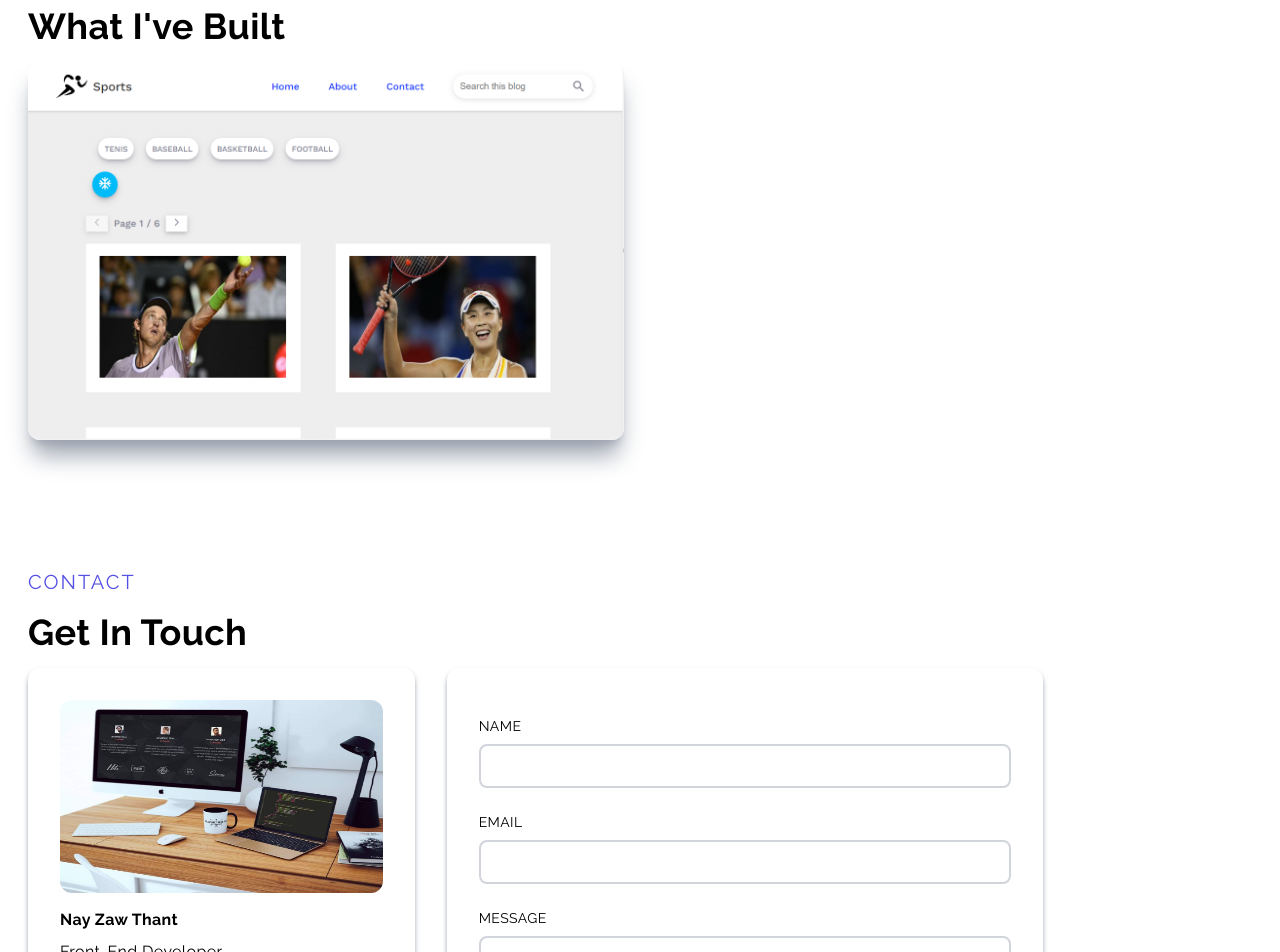
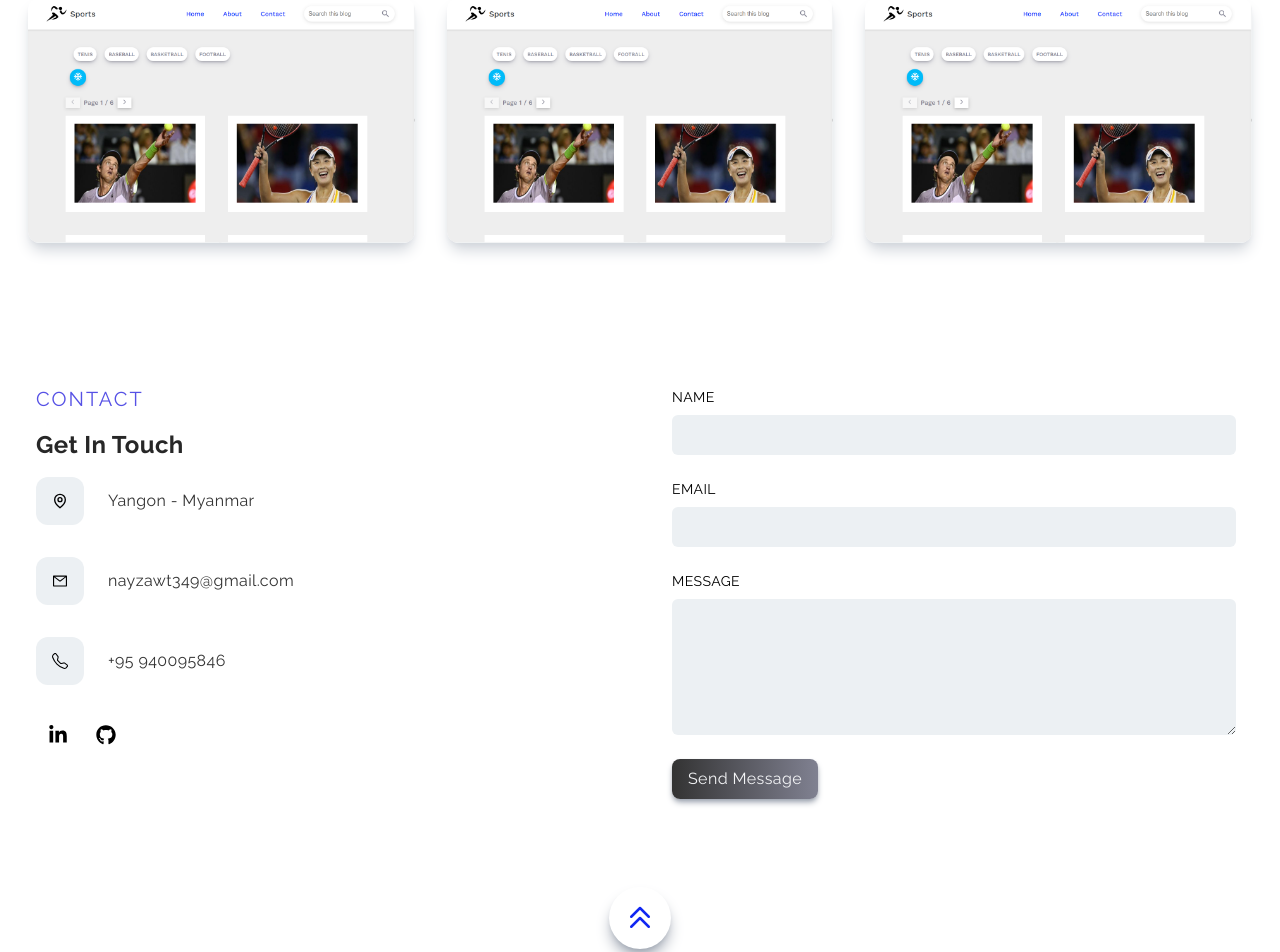
Before and after one commit to Nayzawthant/pofilo, a Next.js app: page / in a window 1280 px wide. Shown: the part 2502-3454 px from the top of the page. Built offline with nearby package versions, Linux system fonts and the light colour scheme.

Commit message:
update form

```diff
--- a/components/About.jsx
+++ b/components/About.jsx
@@ -37,7 +37,7 @@
             Thank you for considering my application. I look forward to the opportunity to contribute my skills and experience to your team!
           </p>
 
-          <div className="flex-auto mt-6 flex space-x-4">
+          <div className="flex-auto mt-6 flex space-x-4 mb-6">
             <button onClick={onButtonClick} className="py-2 shadow-md shadow-gray-400 px-6 rounded-md bg-black text-white" type="submit">
               CV download
             </button>
--- a/components/Contact.jsx
+++ b/components/Contact.jsx
@@ -5,7 +5,10 @@
 import { FaGithub, FaLinkedinIn } from 'react-icons/fa';
 import { HiOutlineChevronDoubleUp } from 'react-icons/hi';
 import emailjs from '@emailjs/browser'
+import {GrLocation} from 'react-icons/gr'
+import {BsTelephone} from 'react-icons/bs'
 import loadingImag from '../public/load.gif'
+
 
 const Contact = () => {
 
@@ -16,13 +19,13 @@
     e.preventDefault();
     setLoading(true)
     emailjs
-      .sendForm (
+      .sendForm(
         'service_dk44git',
         'template_bcraw9m',
         ref.current,
         'ntKRj2ljU6YDemulu'
       )
-      .then (
+      .then(
         result => {
           console.log(result.text);
           setSend(true);
@@ -39,40 +42,44 @@
   return (
     <div id='contact' className='w-full lg:h-screen'>
       <div className='max-w-[1240px] m-auto px-2 py-16 w-full '>
+
+        <div className='flex items-center grid w-full lg:grid-cols-4 gap-8'>
+          {/* left */}
+          <div className='lg:col-span-2 w-full p-2'>
+            <div className=''>
+              <div>
                 <p className='text-xl tracking-widest uppercase text-[#5651e5]'>
                   Contact
                 </p>
-        <h2 className='py-4'>Get In Touch</h2>
-        <div className='grid lg:grid-cols-6 gap-8'>
-          {/* left */}
-          <div className='lg:col-span-2 w-full h-full shadow-md shadow-gray-400 rounded-xl p-4'>
-            <div className='lg:p-4 h-full '>
-              <div >
-                <Image
-                  className='rounded-xl hover:scale-105 ease-in duration-300'
-                  src='/assets/contacttwo.jpg'
-                  width={500}
-                  height={300}
-                  alt='/'
-                />
+                <h2 className='py-4 text-[#272727] text-2xl'>Get In Touch</h2>
+                <div className='flex items-center mb-8'>
+                  <div className='bg-[#ecf0f3] mr-6 rounded-xl p-4 cursor-pointer hover:scale-110 ease-in duration-300' >
+                    <GrLocation />
                   </div>
-              <div>
-                <h4 className='py-2'>Nay Zaw Thant</h4>
-                <p>Front-End Developer</p>
-                <p className='py-4'>
-                  I am available for freelance or full-time positions. Contact
-                  me and let&apos;s talk.
-                </p>
+
+                  <p className='text-[#333333]'>Yangon - Myanmar</p>
                 </div>
-              <div>
-                <p className='uppercase pt-2'>Connect With Me</p>
-                <div className='flex items-center justify-between py-4'>
+                <div className='flex items-center mb-8 '>
+                  <div className='bg-[#ecf0f3]  mr-6  rounded-xl p-4 cursor-pointer hover:scale-110 ease-in duration-300' >
+                    <AiOutlineMail />
+                  </div>
+
+                  <p className='text-[#333333]'>nayzawt349@gmail.com</p>
+                </div>
+                <div className='flex items-center mb-6 '>
+                  <div className='bg-[#ecf0f3] mr-6  rounded-xl p-4 cursor-pointer hover:scale-110 ease-in duration-300' >
+                    <BsTelephone />
+                  </div>
+
+                  <p className='text-[#333333]'>+95 940095846</p>
+                </div>
+                <div className='flex items-center py-4'>
                   <a
                     href='https://www.linkedin.com/in/mg-nay-zaw-40046426b/'
                     target='_blank'
                     rel='noreferrer'
                   >
-                    <div className='rounded-full shadow-md shadow-gray-400 p-4 cursor-pointer hover:scale-110 ease-in duration-300'>
+                    <div className='rounded-full mr-4 pl-3 text-xl cursor-pointer hover:scale-110 ease-in duration-300'>
                       <FaLinkedinIn />
                     </div>
                   </a>
@@ -81,34 +88,32 @@
                     target='_blank'
                     rel='noreferrer'
                   >
-                    <div className='rounded-full shadow-md shadow-gray-400 p-4 cursor-pointer hover:scale-110 ease-in duration-300'>
+                    <div className='rounded-full mr-4 pl-3 text-xl cursor-pointer hover:scale-110 ease-in duration-300'>
                       <FaGithub />
                     </div>
                   </a>
 
-                  <div className='rounded-full shadow-md shadow-gray-400 p-4 cursor-pointer hover:scale-110 ease-in duration-300'>
-                    <AiOutlineMail />
-                  </div>
+
                 </div>
               </div>
             </div>
           </div>
 
           {/* right */}
-          <div className='col-span-3 w-full h-auto shadow-md shadow-gray-400 rounded-xl lg:p-4'>
-            <div className='p-4'>
+          <div className='col-span-2 w-full h-auto p-4'>
+            <div>
               {
-                loading? <div className="loading-img"><Image src={loadingImag} className='image' alt="" width={100} height={100} /></div> :
+                loading ? <div className="loading-img"><Image src={loadingImag} className='image' alt="" width={100} height={100} /></div> :
                   <form
                     ref={ref}
                     onSubmit={handleSubmit}
                     method='POST'
                     encType='multipart/form-data'
                   >
-                  <div className='flex flex-col py-2'>
+                    <div className='flex flex-col py-2 mt-12'>
                       <label className='uppercase text-sm py-2'>Name</label>
                       <input
-                    className='border-2 rounded-lg p-2 flex border-gray-300'
+                        className='focus:outline-none rounded-md p-2 flex bg-[#ecf0f3]'
                         type='name'
                         name='user_name'
                         required
@@ -117,25 +122,27 @@
                     <div className='flex flex-col py-2'>
                       <label className='uppercase text-sm py-2'>Email</label>
                       <input
-                    className='border-2 rounded-lg p-2 flex border-gray-300'
+                        className='focus:outline-none rounded-md p-2 flex bg-[#ecf0f3]'
                         type='email'
                         name='user_email'
+                        pattern="^[a-zA-Z0-9._%+-]+@[a-zA-Z0-9.-]+\.[a-zA-Z]{2,}$"
                         required
                       />
                     </div>
                     <div className='flex flex-col py-2'>
                       <label className='uppercase text-sm py-2'>Message</label>
                       <textarea
-                    className='border-2 rounded-lg p-2 border-gray-300'
+                        className=' focus:outline-none rounded-md p-2 bg-[#ecf0f3]'
                         rows='5'
                         name='message'
+                        pattern="^[a-zA-Z0-9._%+-]+@[a-zA-Z0-9.-]+\.[a-zA-Z]{2,}$"
                         required
                       ></textarea>
                     </div>
-                <button className='w-full shadow-md shadow-gray-400 bg-text-[#1127f2] p-2 text-gray-100 mt-4'>
+                    <button className=' shadow-md shadow-gray-400 bg-text-[#1127f2] p-2 px-4  text-gray-100 mt-4'>
                       Send Message
                     </button>
-                <p style={{color: 'red'}} className='mt-6'>
+                    <p style={{ color: 'red' }} className='mt-6'>
                       {
                         send && 'Your message has been sent successfully!'
                       }
--- a/components/Main.jsx
+++ b/components/Main.jsx
@@ -1,7 +1,6 @@
 import Link from 'next/link';
 import React from 'react';
 import { AiOutlineMail } from 'react-icons/ai';
-import { BsFillPersonLinesFill } from 'react-icons/bs';
 import { FaGithub, FaLinkedinIn } from 'react-icons/fa';
 
 const Main = () => {
--- a/components/ProjectItem.jsx
+++ b/components/ProjectItem.jsx
@@ -2,15 +2,28 @@
 import Link from 'next/link'
 import React from 'react'
 
-const ProjectItem = ({title, backgroundImg, tech, projectUrl}) => {
+const ProjectItem = ({title, backgroundImg}) => {
   return (
-    <div className='relative flex items-center justify-center h-auto w-full shadow-xl shadow-gray-400 rounded-xl group hover:bg-gradient-to-r from-[#000] to-[#709dff]'>
-    <Image className='rounded-xl group-hover:opacity-10 ease-in duration-300 w-full h-full' src={backgroundImg} alt='/' />
+    <div className='relative flex items-center justify-center h-auto w-full shadow-lg shadow-gray-300 rounded-xl group hover:bg-gradient-to-r from-[#000] to-[#000]'>
+    <Image className='rounded-xl group-hover:opacity-30 ease-in duration-300 w-full h-full' src={backgroundImg} alt='/' />
     <div className='hidden group-hover:block absolute top-[50%] left-[50%] translate-x-[-50%] translate-y-[-50%]'>
         <h3 className='text-2xl text-white tracking-wider text-center'>{title}</h3>
-        <Link href={projectUrl}>
-            <p className='text-center py-3 mt-6 rounded-lg bg-white text-gray-700 font-bold text-lg cursor-pointer'>More Info</p>
-        </Link>
+        <div className='flex items-center mt-6'>
+        <a
+            href='https://github.com/Nayzawthant/websiteui'
+            target='_blank'
+            rel='noreferrer'
+          >
+            <button className='px-8 py-1 mr-8 bg-gradient-to-r from-[#000] to-[#000] button'>Git</button>
+          </a>
+          <a
+            href='https://ubiquitous-manatee-5db6a5.netlify.app/'
+            target='_blank'
+            rel='noreferrer'
+          >
+            <button className='px-8 py-1 bg-gradient-to-r from-[#000] to-[#000]  button'>Demo</button>
+          </a>
+        </div>
     </div>
  </div>
   )
--- a/components/Projects.jsx
+++ b/components/Projects.jsx
@@ -6,12 +6,24 @@
 const Projects = () => {
   return (
     <div id='projects' className='w-full'>
-      <div className='max-w-[1240px] mx-auto px-2 py-16'>
+      <div className='max-w-[1240px] mx-auto px-2'>
         <p className='text-xl tracking-widest uppercase text-[#1127f2]'>
           Projects
         </p>
         <h2 className='py-4'>What I&apos;ve Built</h2>
-        <div className='w-full h-full grid md:grid-cols-2 gap-8 '>
+        <div className='w-full h-full grid md:grid-cols-3 gap-8 '>
+          <ProjectItem
+            className='w-full h-full'
+            title='Sports website'
+            backgroundImg={propertyImg}
+            projectUrl='/property'
+          />
+          <ProjectItem
+            className='w-full h-full'
+            title='Sports website'
+            backgroundImg={propertyImg}
+            projectUrl='/property'
+          />
           <ProjectItem
             className='w-full h-full'
             title='Sports website'
--- a/components/Skills.jsx
+++ b/components/Skills.jsx
@@ -16,7 +16,7 @@
             SkillData.map((item, i) => {
               return (
                 <>
-                  <div className='p-6 shadow-xl rounded-xl hover:scale-105 ease-in duration-300' key={i}>
+                  <div className='p-6 shadow-md rounded-xl hover:scale-105 ease-in duration-300' key={i}>
                     <div className='grid grid-cols-2 gap-4 justify-center items-center'>
                       <div className='m-auto'>
                         <Image src={item.img} width='64px' height='64px' alt='/' />
--- a/styles/globals.css
+++ b/styles/globals.css
@@ -55,7 +55,7 @@
 
 
   button {
-    @apply shadow-xl shadow-gray-400 rounded-lg uppercase bg-gradient-to-r from-[#333333] to-[#808191] text-white
+    @apply shadow-xl shadow-gray-400 rounded-lg bg-gradient-to-r from-[#333333] to-[#808191] text-white
   }
 
   .button {
```
Lines whose indentation alone changed are shown as unchanged.
